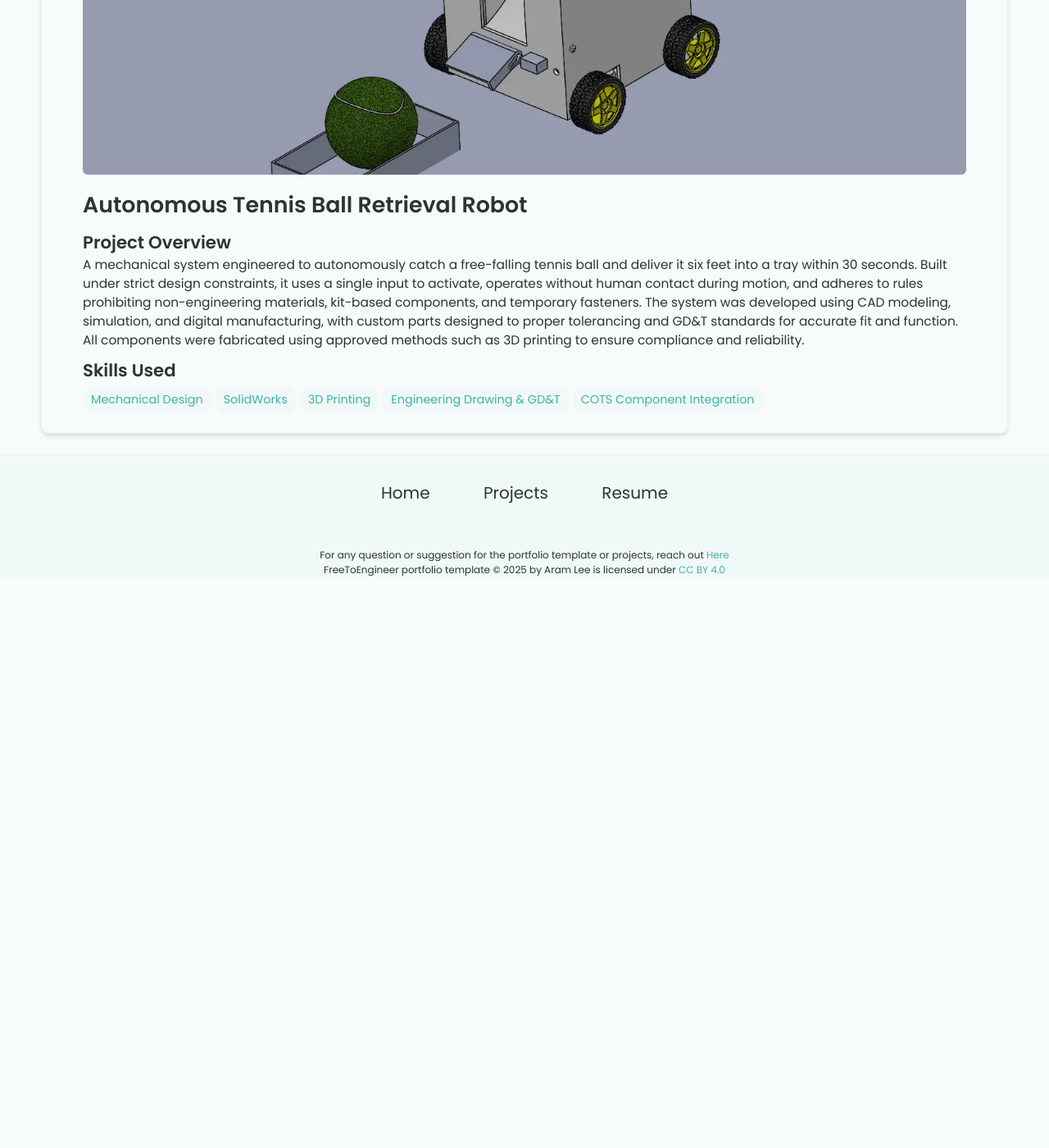
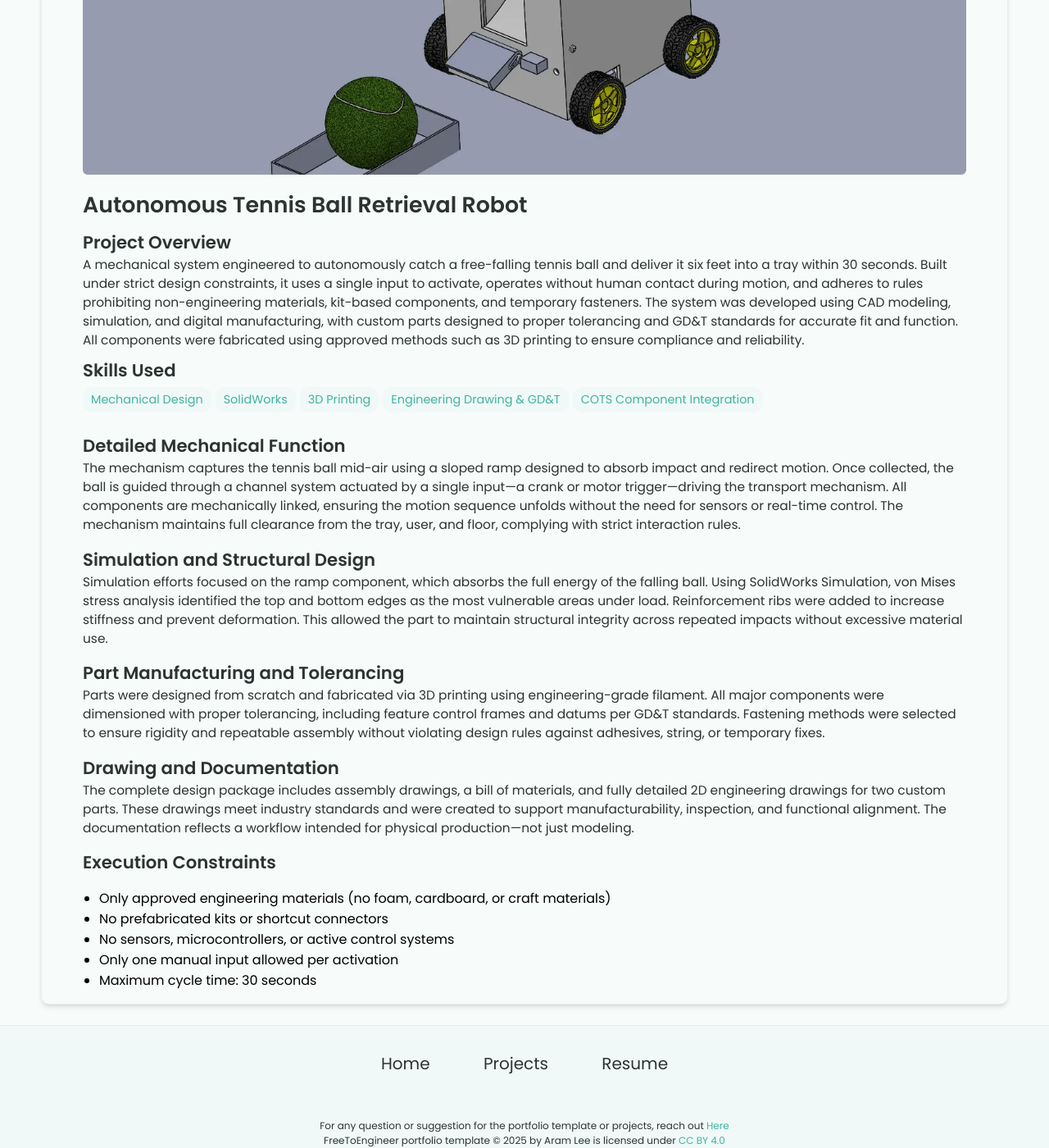
Before and after one commit to jaysonmendoza/jaysonmendoza.github.io, a Jekyll site: the page built from _projects/Autonomous Tennis Ball Retrieval Robot/index.md, in a window 1280 px wide and 1400 px high, scrolled down 277 px. Shown: the whole window at 82% size. Built offline with Jekyll 4.4.1, drawn with Linux system fonts in a browser that asks for light colours; before the commit the page ends 981 px from its top, so only the background shows below that.

Commit message:
Update index.md

```diff
--- a/_projects/Autonomous Tennis Ball Retrieval Robot/index.md
+++ b/_projects/Autonomous Tennis Ball Retrieval Robot/index.md
@@ -10,3 +10,26 @@ skills:
 - COTS Component Integration
 main-image: /project.webp
 ---
+## Detailed Mechanical Function
+
+The mechanism captures the tennis ball mid-air using a sloped ramp designed to absorb impact and redirect motion. Once collected, the ball is guided through a channel system actuated by a single input—a crank or motor trigger—driving the transport mechanism. All components are mechanically linked, ensuring the motion sequence unfolds without the need for sensors or real-time control. The mechanism maintains full clearance from the tray, user, and floor, complying with strict interaction rules.
+
+## Simulation and Structural Design
+
+Simulation efforts focused on the ramp component, which absorbs the full energy of the falling ball. Using SolidWorks Simulation, von Mises stress analysis identified the top and bottom edges as the most vulnerable areas under load. Reinforcement ribs were added to increase stiffness and prevent deformation. This allowed the part to maintain structural integrity across repeated impacts without excessive material use.
+
+## Part Manufacturing and Tolerancing
+
+Parts were designed from scratch and fabricated via 3D printing using engineering-grade filament. All major components were dimensioned with proper tolerancing, including feature control frames and datums per GD&T standards. Fastening methods were selected to ensure rigidity and repeatable assembly without violating design rules against adhesives, string, or temporary fixes.
+
+## Drawing and Documentation
+
+The complete design package includes assembly drawings, a bill of materials, and fully detailed 2D engineering drawings for two custom parts. These drawings meet industry standards and were created to support manufacturability, inspection, and functional alignment. The documentation reflects a workflow intended for physical production—not just modeling.
+
+## Execution Constraints
+
+- Only approved engineering materials (no foam, cardboard, or craft materials)
+- No prefabricated kits or shortcut connectors
+- No sensors, microcontrollers, or active control systems
+- Only one manual input allowed per activation
+- Maximum cycle time: 30 seconds
```
